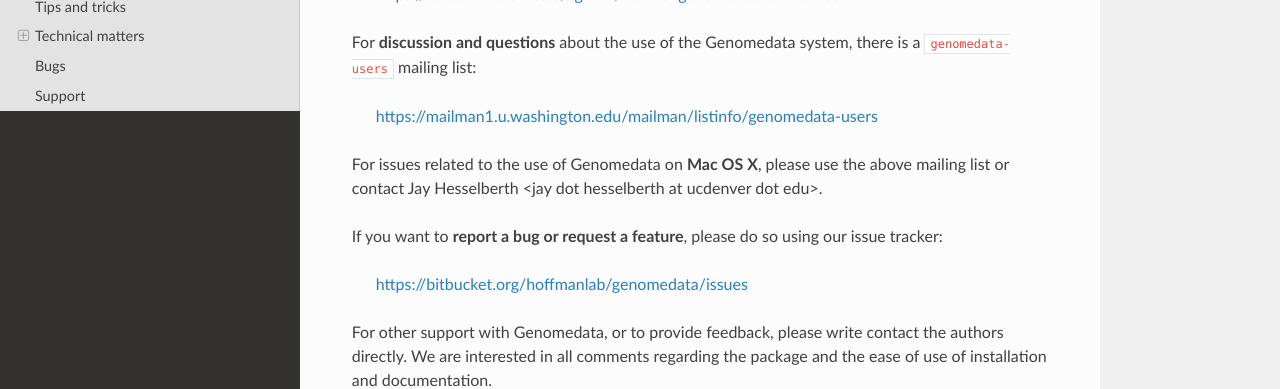
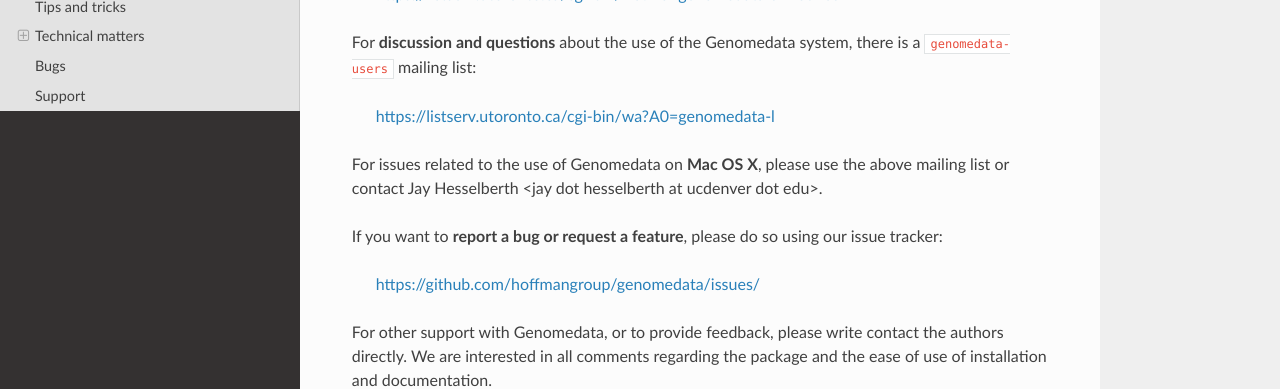
Before and after one commit to hoffmangroup/genomedata, a Sphinx documentation site: the page built from doc/genomedata.rst, in a window 1280 px wide and 900 px high, scrolled down 15600 px. Shown: the part 318-707 px from the top of the window. Built offline with Sphinx 7.4.7 and the Read the Docs theme 2.0.0, drawn with Linux system fonts in a browser that asks for light colours; some of the changed lines change nothing that is shown.

Commit message:
Update links to mailing list and issues

```diff
--- a/doc/genomedata.rst
+++ b/doc/genomedata.rst
@@ -830,7 +830,7 @@
 For **discussion and questions** about the use of the Genomedata system,
 there is a ``genomedata-users`` mailing list:
 
-  https://mailman1.u.washington.edu/mailman/listinfo/genomedata-users
+  https://listserv.utoronto.ca/cgi-bin/wa?A0=genomedata-l
 
 For issues related to the use of Genomedata on **Mac OS X**,
 please use the above mailing list or contact
@@ -839,7 +839,7 @@
 If you want to **report a bug or request a feature**, please do so using
 our issue tracker:
 
-  https://bitbucket.org/hoffmanlab/genomedata/issues
+  https://github.com/hoffmangroup/genomedata/issues/
 
 For other support with Genomedata, or to provide feedback, please write
 contact the authors directly. We are interested in all comments regarding the
```
